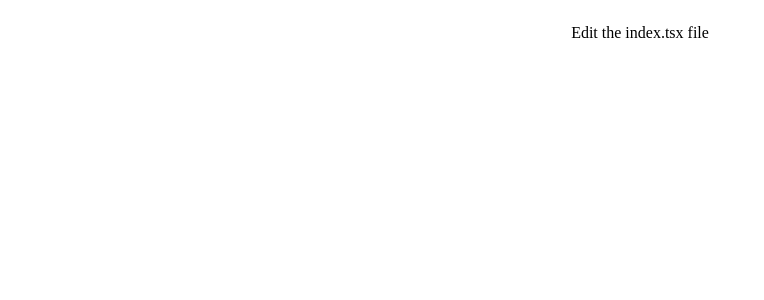
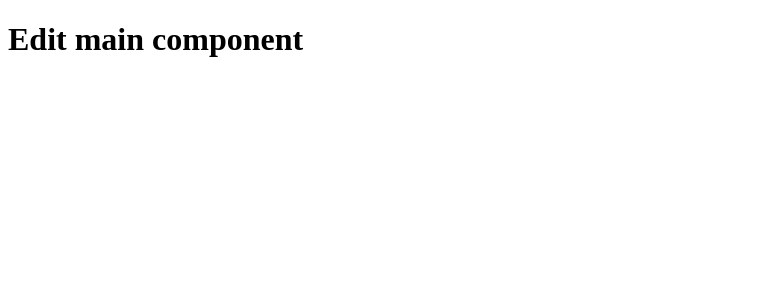
Before and after one commit to fsilvaco/boilerplate-next, a Next.js app: page / in a window 1280 px wide. Shown: the top 300 px of the page, without its empty margins (0-764 px from the left). Built offline with nearby package versions, Linux system fonts and the light colour scheme.

Commit message:
Add react-testing-library and first test

```diff
--- a/jest.config.js
+++ b/jest.config.js
@@ -1,5 +1,5 @@
 module.exports = {
-  testEnviroment: 'jsdom',
+  testEnvironment: 'jsdom',
   testPathIgnorePatterns: ['/node_modules/', '/.next/'],
   collectCoverage: true,
   collectCoverageFrom: ['src/**/*.ts(x)'],
--- a/src/components/Main/index.tsx
+++ b/src/components/Main/index.tsx
@@ -1,9 +1,7 @@
-import { Wrapper } from './styles'
-
-type Props = {
-  children: React.ReactChild
+export const Main = () => {
+  return (
+    <main>
+      <h1>Edit main component</h1>
+    </main>
+  )
 }
-
-export const Main = ({ children }: Props) => {
-  return <Wrapper>{children}</Wrapper>
-}
```
Also changed, not shown: package.json (+5 -2 lines), src/components/Main/test.tsx (added, +15 -0 lines), .jest/setup.ts, 2 other files (tests, documents, lock files or other folders).
